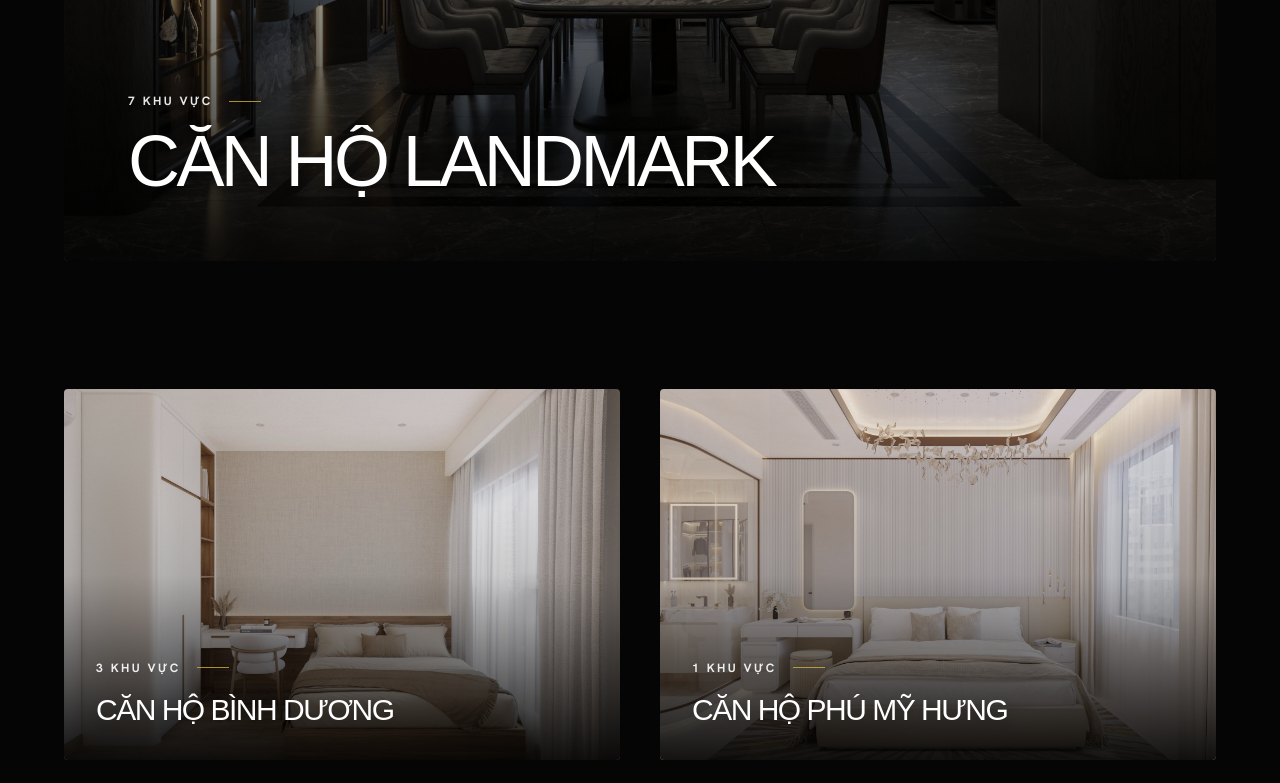
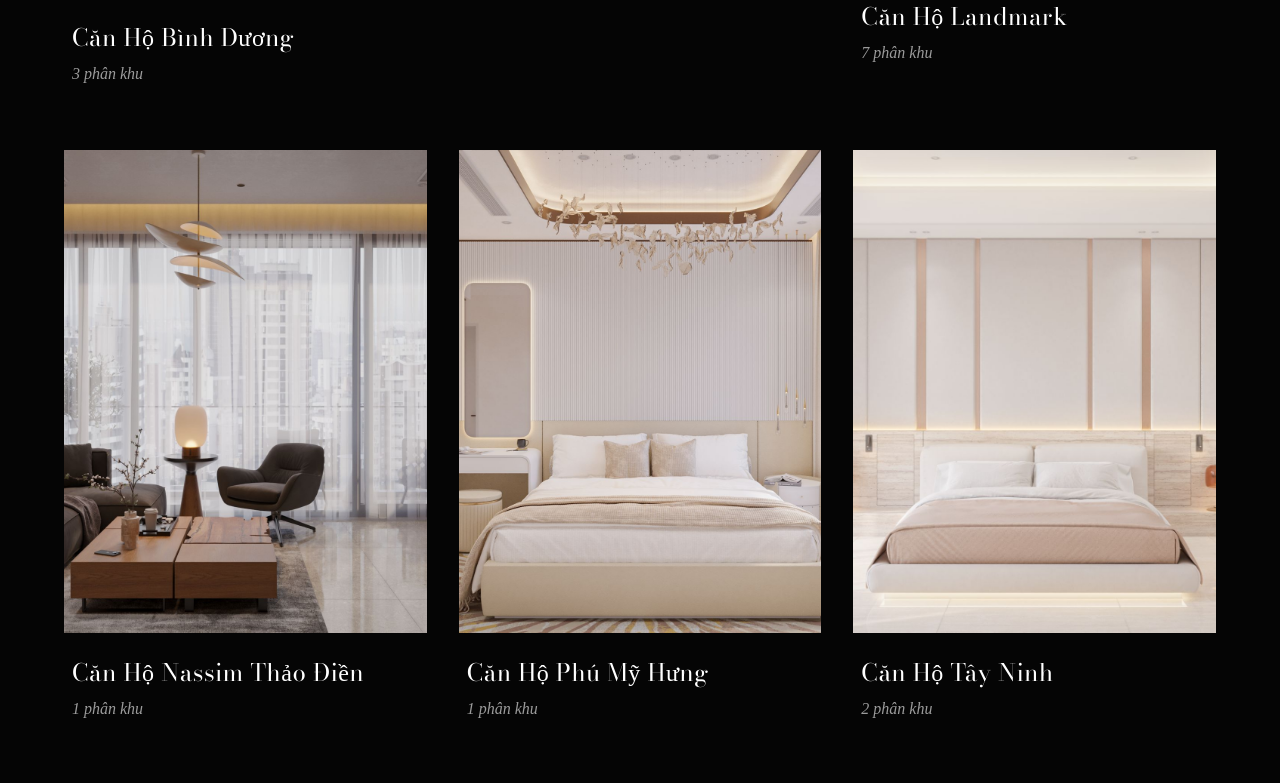
Before and after one commit to nktuanbasic/bigdream-web, a Next.js app: page /work in a window 1280 px wide. Shown: the part 1180-1963 px from the top of the page. Built offline with nearby package versions, Linux system fonts and the light colour scheme; no server answers.

Commit message:
style: replicate the-designlab layout pattern with exact aspect ratios and text underneath

```diff
--- a/src/components/work/WorkGridClient.tsx
+++ b/src/components/work/WorkGridClient.tsx
@@ -27,59 +27,24 @@ export default function WorkGridClient({ projects }: WorkGridClientProps) {
     }
   };
 
-  const importantSlugs = [
-    "can-ho-nassim-thao-dien",
-    "nha-mau-city-gate-quan-8",
-    "can-ho-landmark",
-    "nha-lo-pho-binh-duong-tan-uyen"
-  ];
+  // Pattern layout học từ the-designlab (Chu kỳ 10 dự án)
+  // Row 1: 2/3 (Left) + 1/3 (Right)
+  // Row 2: 1/3 + 1/3 + 1/3
+  // Row 3: 1/3 (Left) + 2/3 (Right)
+  // Row 4: 1/3 + 1/3 + 1/3
+  const getLayoutClass = (index: number) => {
+    const i = index % 10;
+    if (i === 0) return { cols: 'md:col-span-8', aspect: 'aspect-[3/2]' };
+    if (i === 1) return { cols: 'md:col-span-4', aspect: 'aspect-[3/4]' };
 
-  // Separate primary and secondary projects
-  const importantProjects = projects.filter(p => importantSlugs.includes(p.id));
-  const normalProjects = projects.filter(p => !importantSlugs.includes(p.id));
+    if (i >= 2 && i <= 4) return { cols: 'md:col-span-4', aspect: 'aspect-[3/4]' };
 
-  // Hàm render thẻ project chung
-  const renderProjectCard = (project: ProjectData, isPrimary: boolean) => {
-    return (
-      <motion.div
-        key={project.id}
-        variants={itemVariants}
-        className={`flex flex-col group ${isPrimary ? 'w-full mb-16 md:mb-32' : 'break-inside-avoid mb-6 md:mb-10 w-full'}`}
-      >
-        <Link href={`/work/${project.id}`} className="relative block overflow-hidden rounded-sm bg-[#050505] w-full">
-          <div className="relative w-full overflow-hidden">
-            <img
-              src={project.thumbnail}
-              alt={project.title}
-              className="w-full h-auto block transition-transform duration-[1.5s] ease-out group-hover:scale-105 filter grayscale-[20%] group-hover:grayscale-0"
-            />
+    if (i === 5) return { cols: 'md:col-span-4', aspect: 'aspect-[3/4]' };
+    if (i === 6) return { cols: 'md:col-span-8', aspect: 'aspect-[3/2]' };
 
-            {/* Lớp gradient overlay */}
-            <div className="absolute inset-0 bg-gradient-to-t from-black/90 via-black/20 to-transparent group-hover:from-black/70 transition-colors duration-700 pointer-events-none"></div>
+    if (i >= 7 && i <= 9) return { cols: 'md:col-span-4', aspect: 'aspect-[3/4]' };
 
-            {/* Typography */}
-            <div className={`absolute bottom-0 left-0 w-full ${isPrimary ? 'p-8 md:p-16' : 'p-6 md:p-8'} flex flex-col justify-end gap-4 z-10 pointer-events-none`}>
-              <div className="w-full flex items-center gap-4 text-xs tracking-[0.2em] text-white/90 uppercase font-bold drop-shadow-md">
-                <span>{project.rooms.length} Khu vực</span>
-                <div className="w-8 h-px bg-[#d4af37]/80 group-hover:bg-[#d4af37] group-hover:w-16 transition-all duration-500"></div>
-                <span className="text-[#d4af37] opacity-0 -translate-x-4 group-hover:opacity-100 group-hover:translate-x-0 transition-all duration-500">
-                  Khám Phá
-                </span>
-              </div>
-              <div className="w-full">
-                <h3
-                  className={`font-display-lg ${isPrimary ? 'text-4xl md:text-6xl lg:text-7xl' : 'text-2xl md:text-3xl'} text-white uppercase tracking-tighter drop-shadow-lg transition-transform duration-500 group-hover:-translate-y-2 truncate`}
-                  style={{ fontFamily: '"Metrophobic", sans-serif' }}
-                  title={project.title}
-                >
-                  {project.title}
-                </h3>
-              </div>
-            </div>
-          </div>
-        </Link>
-      </motion.div>
-    );
+    return { cols: 'md:col-span-4', aspect: 'aspect-[3/4]' };
   };
 
   return (
@@ -87,38 +52,43 @@ export default function WorkGridClient({ projects }: WorkGridClientProps) {
       variants={containerVariants}
       initial="hidden"
       animate="visible"
-      className="flex flex-col w-full"
+      className="grid grid-cols-1 md:grid-cols-12 gap-x-8 gap-y-16 w-full"
     >
-      {/* Khối Chính 1 */}
-      {importantProjects.length > 0 && renderProjectCard(importantProjects[0], true)}
+      {projects.map((project, i) => {
+        const { cols, aspect } = getLayoutClass(i);
 
-      {/* Khối Phụ 1 (Masonry 2 cột) */}
-      {normalProjects.length > 0 && (
-        <div className="columns-1 md:columns-2 gap-6 md:gap-10 w-full mb-16 md:mb-32">
-          {normalProjects.slice(0, 3).map(p => renderProjectCard(p, false))}
-        </div>
-      )}
+        return (
+          <motion.div key={project.id} variants={itemVariants} className={`flex flex-col group ${cols}`}>
+            <Link href={`/work/${project.id}`} className="relative block w-full overflow-hidden">
+              <div className={`${aspect} relative w-full overflow-hidden bg-[#050505]`}>
+                <img
+                  src={project.thumbnail}
+                  alt={project.title}
+                  className="w-full h-full object-cover block transition-transform duration-[2s] ease-out group-hover:scale-105"
+                />
+              </div>
+            </Link>
 
-      {/* Khối Chính 2 */}
-      {importantProjects.length > 1 && renderProjectCard(importantProjects[1], true)}
-
-      {/* Khối Phụ 2 (Masonry 2 cột) */}
-      {normalProjects.length > 3 && (
-        <div className="columns-1 md:columns-2 gap-6 md:gap-10 w-full mb-16 md:mb-32">
-          {normalProjects.slice(3, 6).map(p => renderProjectCard(p, false))}
-        </div>
-      )}
-
-      {/* Khối Chính 3 & 4 */}
-      {importantProjects.length > 2 && renderProjectCard(importantProjects[2], true)}
-      {importantProjects.length > 3 && renderProjectCard(importantProjects[3], true)}
-
-      {/* Khối Phụ Cuối Cùng */}
-      {normalProjects.length > 6 && (
-        <div className="columns-1 md:columns-2 gap-6 md:gap-10 w-full mb-16 md:mb-32">
-          {normalProjects.slice(6).map(p => renderProjectCard(p, false))}
-        </div>
-      )}
+            {/* Chữ nằm bên dưới ảnh theo chuẩn editorial của the-designlab */}
+            <div className="mt-6 flex flex-col items-start px-2">
+              <Link href={`/work/${project.id}`}>
+                <h3
+                  className="text-xl md:text-2xl text-white tracking-wide transition-colors duration-300 group-hover:text-[#d4af37]"
+                  style={{ fontFamily: '"Bodoni Moda", serif' }}
+                >
+                  {project.title}
+                </h3>
+              </Link>
+              <span
+                className="text-white/60 text-base italic mt-2"
+                style={{ fontFamily: '"Playfair Display", "Times New Roman", serif' }}
+              >
+                {project.rooms.length} phân khu
+              </span>
+            </div>
+          </motion.div>
+        );
+      })}
     </motion.div>
   );
 }
```
